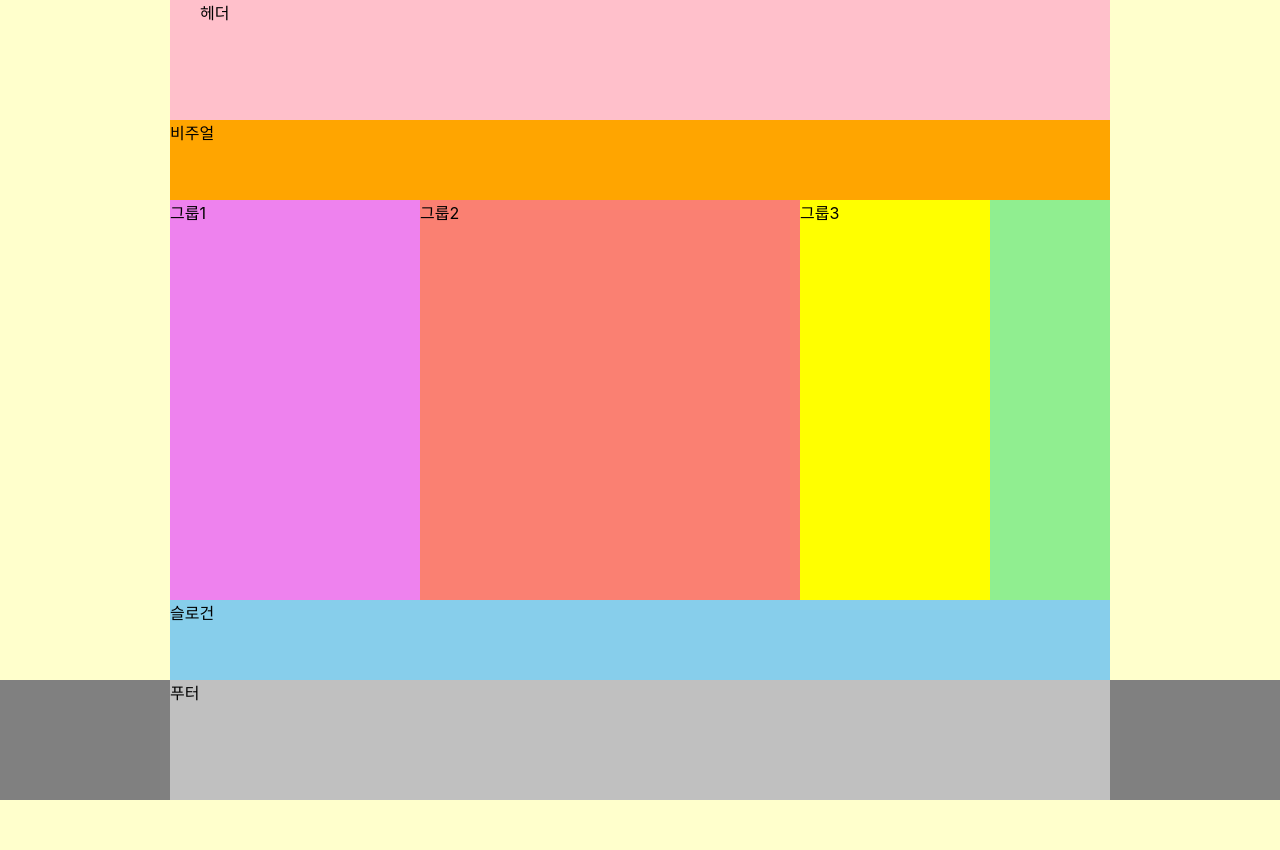
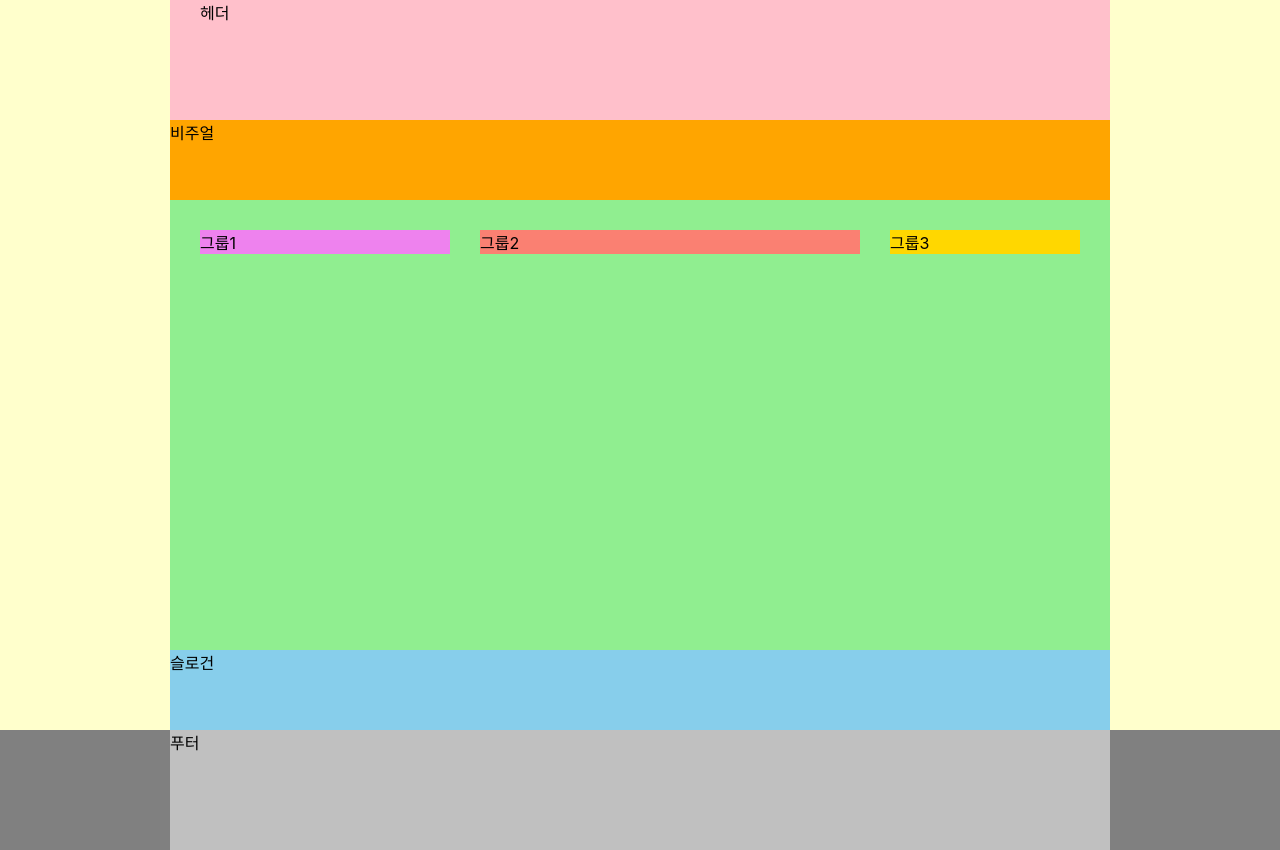
Before and after one commit to seohyun0620/HTML5, a website: page index.html in a window 1280 px wide. Before the commit the page ends 800 px from the top, so only its background shows below. Drawn offline with Linux system fonts and the light colour scheme; a web font is replaced by a local one.

Commit message:
flex를 이용한 메인 레이아웃 완성

```diff
--- a/styles/style.css
+++ b/styles/style.css
@@ -34,9 +34,12 @@ body {
 /* 메인 */
 .main{
   background: lightgreen;
-  height: 50vh;
+  min-height:450px;
   display: flex;
-  flex-direction: row;
+  flex-flow: row nowrap; /* = flex-direction: row; flex-wrap: nowrap; */
+  justify-content: space-between;
+  align-items: flex-start;
+  padding: 30px;
 }
 
 .group1{
@@ -48,7 +51,7 @@ background-color: salmon;
 width: 380px;
 }
 .group3{
-background-color: yellow;
+background-color: gold;
 width: 190px;
 }
 
```
